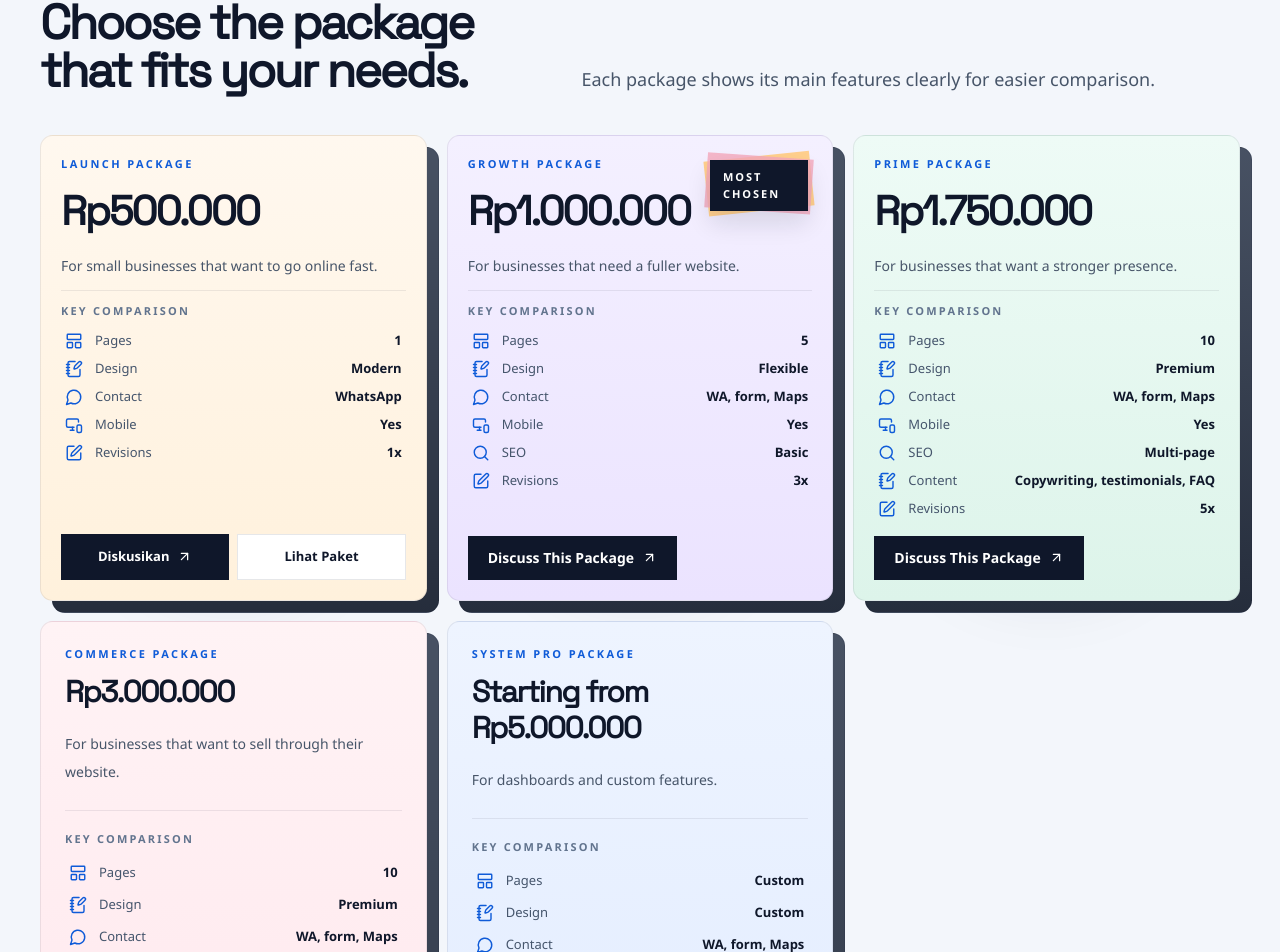
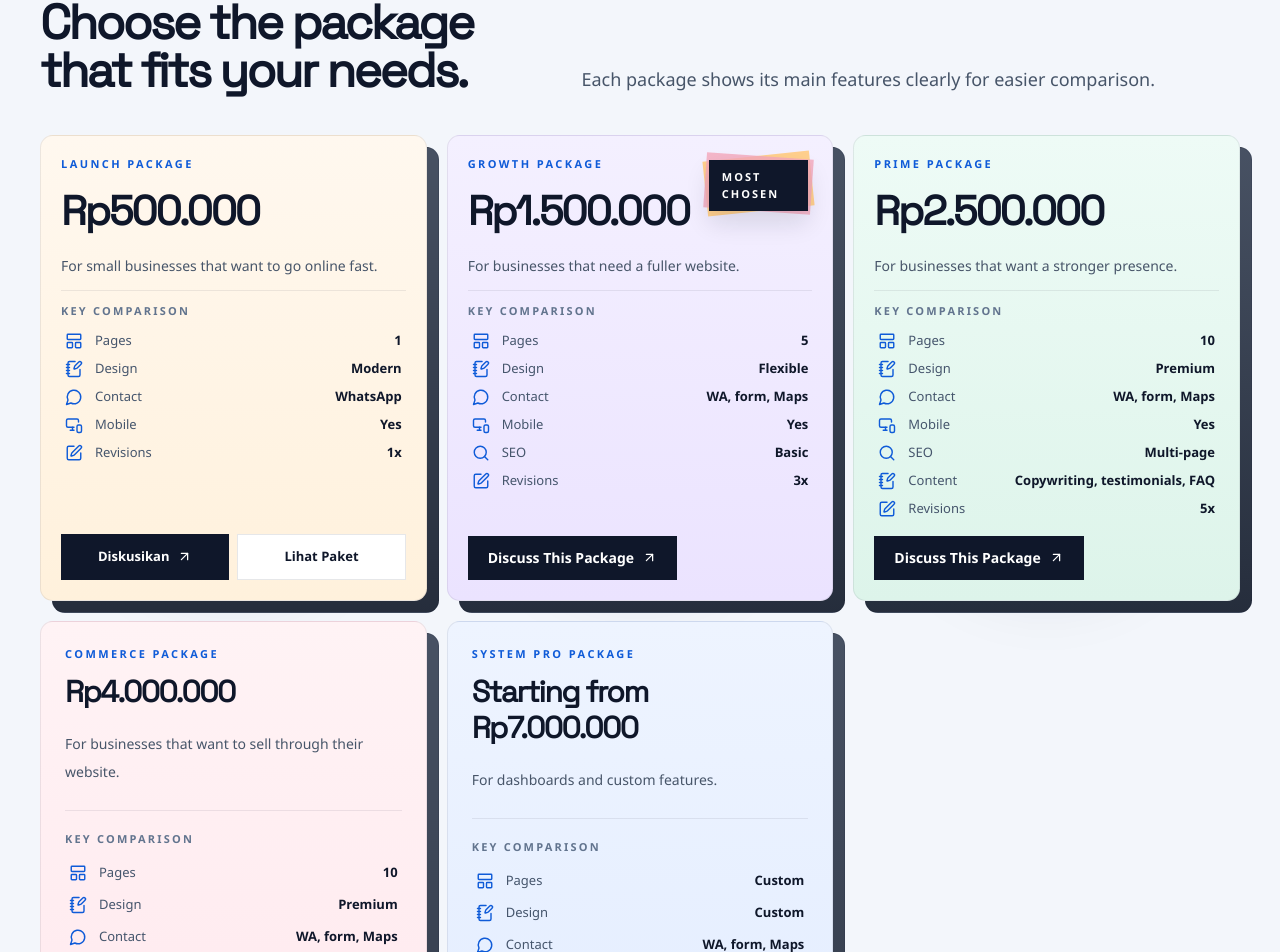
Before and after one commit to abcrd54/siapdigital, a React (Vite) app: page / in a window 1280 px wide. Shown: the part 1365-2317 px from the top of the page. Built offline with nearby package versions, Linux system fonts and the light colour scheme; what @lordicon/element would draw is missing.

Commit message:
update content

```diff
--- a/src/data/content.js
+++ b/src/data/content.js
@@ -108,7 +108,7 @@ export const siteCopy = {
         },
         {
           name: "Paket Growth",
-          price: "Rp1.000.000",
+          price: "Rp1.500.000",
           summary: "Untuk bisnis yang butuh website lebih lengkap.",
           features: [
             "Halaman: 5",
@@ -122,7 +122,7 @@ export const siteCopy = {
         },
         {
           name: "Paket Prime",
-          price: "Rp1.750.000",
+          price: "Rp2.500.000",
           summary: "Untuk bisnis yang ingin tampil lebih serius.",
           features: [
             "Halaman: 10",
@@ -136,7 +136,7 @@ export const siteCopy = {
         },
         {
           name: "Paket Commerce",
-          price: "Rp3.000.000",
+          price: "Rp4.000.000",
           summary: "Untuk bisnis yang ingin jualan lewat website.",
           features: [
             "Halaman: 10",
@@ -153,7 +153,7 @@ export const siteCopy = {
         },
         {
           name: "Paket System Pro",
-          price: "Mulai Rp5.000.000",
+          price: "Mulai Rp7.000.000",
           summary: "Untuk kebutuhan dashboard dan fitur custom.",
           features: [
             "Halaman: custom",
@@ -345,7 +345,7 @@ export const siteCopy = {
         },
         {
           name: "Growth Package",
-          price: "Rp1.000.000",
+          price: "Rp1.500.000",
           summary: "For businesses that need a fuller website.",
           features: [
             "Pages: 5",
@@ -359,7 +359,7 @@ export const siteCopy = {
         },
         {
           name: "Prime Package",
-          price: "Rp1.750.000",
+          price: "Rp2.500.000",
           summary: "For businesses that want a stronger presence.",
           features: [
             "Pages: 10",
@@ -373,7 +373,7 @@ export const siteCopy = {
         },
         {
           name: "Commerce Package",
-          price: "Rp3.000.000",
+          price: "Rp4.000.000",
           summary: "For businesses that want to sell through their website.",
           features: [
             "Pages: 10",
@@ -390,7 +390,7 @@ export const siteCopy = {
         },
         {
           name: "System Pro Package",
-          price: "Starting from Rp5.000.000",
+          price: "Starting from Rp7.000.000",
           summary: "For dashboards and custom features.",
           features: [
             "Pages: custom",
```
